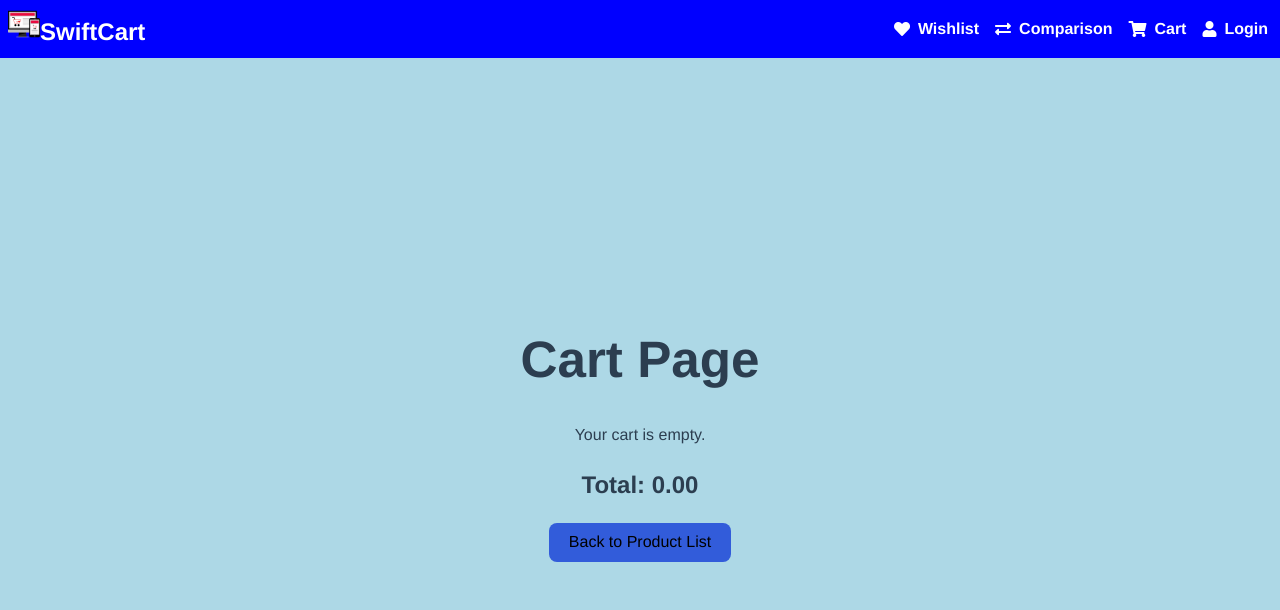
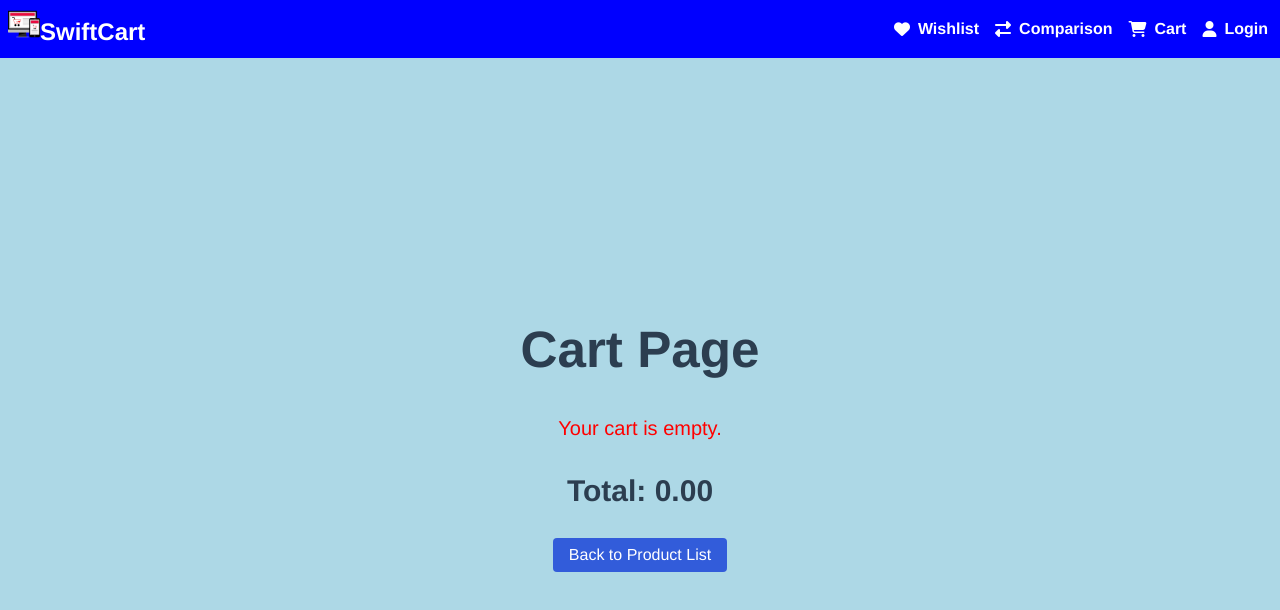
Before and after one commit to IkanyengAdams/JSF-Portfolio_Piece_IKAADA488_BCL2407_GroupB_Ikanyeng-Adams_JSF04, a Vue app: page /cart in a window 1280 px wide. Shown: the top 610 px of the page. Built offline with nearby package versions, Linux system fonts and the light colour scheme.

Commit message:
Updated dependencies, added fontawesome-free, modified Cart.vue and Productlist.vue components, and added Comparison route. added to cart styling

```diff
--- a/package.json
+++ b/package.json
@@ -9,10 +9,11 @@
     "preview": "vite preview"
   },
   "dependencies": {
+    "@fortawesome/fontawesome-free": "^6.6.0",
     "@fortawesome/fontawesome-svg-core": "^6.6.0",
     "@fortawesome/free-solid-svg-icons": "^6.6.0",
     "@fortawesome/vue-fontawesome": "^3.0.8",
-    "axios": "^1.7.3",
+    "axios": "^1.3.1",
     "vue": "^3.4.31",
     "vue-router": "^4.0.13"
   },
--- a/src/components/Cart.vue
+++ b/src/components/Cart.vue
@@ -44,10 +44,48 @@ export default {
 </script>
 
 <style scoped>
+.cart-items {
+  display: flex;
+  flex-direction: column;
+  gap: 1rem;
+}
 
+.cart-item {
+  display: flex;
+  align-items: center;
+  gap: 1rem;
+  background: #f9f9f9;
+  padding: 1rem;
+  border-radius: 0.5rem;
+}
+
+.cart-item img {
+  width: 100px;
+  height: auto;
+  border-radius: 0.5rem;
+}
+
+.cart-total {
+  margin-top: 1rem;
+  font-size: 1.25rem;
+}
 
 button {
   background: #325cda;
+  color: white;
+  padding: 0.5rem 1rem;
+  border: none;
+  border-radius: 0.25rem;
+  cursor: pointer;
+}
 
+button:hover {
+  background: #2548a8;
+}
+
+.empty-cart-message {
+  font-size: 1.25rem;
+  color: #ff0000;
+  margin-bottom: 1rem;
 }
 </style>
--- /dev/null
+++ b/src/components/Comparison.vue
@@ -0,0 +1,22 @@
+<template>
+  <div>
+    <h1>Comparison page</h1>
+    <button @click="goToProductList">Back to Product List</button>
+  </div>
+</template>
+
+<script>
+export default {
+  methods: {
+    goToProductList() {
+      this.$router.push('/');
+    }
+  }
+};
+</script>
+
+<style scoped>
+button{
+  background-color: #4c61af;
+}
+</style>
--- a/src/components/Productlist.vue
+++ b/src/components/Productlist.vue
@@ -40,15 +40,17 @@
           <button class="view-button" @click="viewProduct(product.id)">
             <i class="fa fa-eye"></i> View Product
           </button>
+
           <div class="action-buttons">
             <button @click="toggleWishlist(product)" :class="{'active': product.inWishlist}" class="wishlist-button">
-              <i :class="product.inWishlist ? 'fa fa-heart' : 'fa fa-heart-o'"></i>
-            </button>
+            <i :class="product.inWishlist ? 'fa fa-heart' : 'fa fa-heart'"></i>
+          </button>
+
             <button @click="toggleCart(product)" :class="{'active': product.inCart}" class="cart-button">
               <i :class="product.inCart ? 'fa fa-shopping-cart' : 'fa fa-cart-plus'"></i>
             </button>
             <button @click="toggleComparison(product)" :class="{'active': product.inComparison}" class="comparison-button">
-              <i :class="product.inComparison ? 'fa fa-exchange' : 'fa fa-exchange-alt'"></i>
+              <i :class="product.inComparison ? 'fa fa-balance-scale' : 'fa fa-balance-scale-right'"></i>
             </button>
           </div>
         </div>
@@ -452,7 +454,6 @@ i {
 
 .wishlist-button i {
   color: grey;
-
 }
 
 .wishlist-button.active i {
--- a/src/main.js
+++ b/src/main.js
@@ -5,6 +5,8 @@ import router from './router';
 import { library } from '@fortawesome/fontawesome-svg-core';
 import { faEye, faEyeSlash } from '@fortawesome/free-solid-svg-icons';
 import { FontAwesomeIcon } from '@fortawesome/vue-fontawesome';
+import '@fortawesome/fontawesome-free/css/all.css';
+
 
 library.add(faEye, faEyeSlash);
 
--- a/src/router.js
+++ b/src/router.js
@@ -4,14 +4,17 @@ import ProductDetail from './components/Productdetail.vue';
 import Wishlist from './components/Wishlist.vue';
 import Cart from './components/Cart.vue';
 import Login from './components/Login.vue';
+import Comparison from './components/Comparison.vue';
 
 const routes = [
   { path: '/', component: Productlist },
   { path: '/product/:id', component: ProductDetail },
   { path: '/wishlist', component: Wishlist },
   { path: '/cart', component: Cart },
-  { path: '/login', component: Login }
+  { path: '/login', component: Login },
+  { path: '/comparison', component: Comparison }
 ];
+
 
 const router = createRouter({
   history: createWebHistory(),
```
Also changed, not shown: 1 other file (tests, documents, lock files or other folders).
